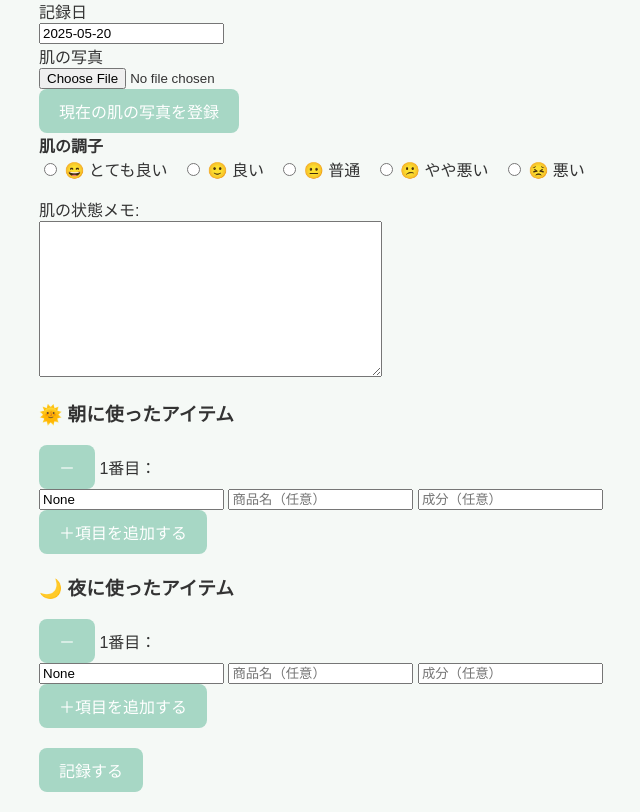
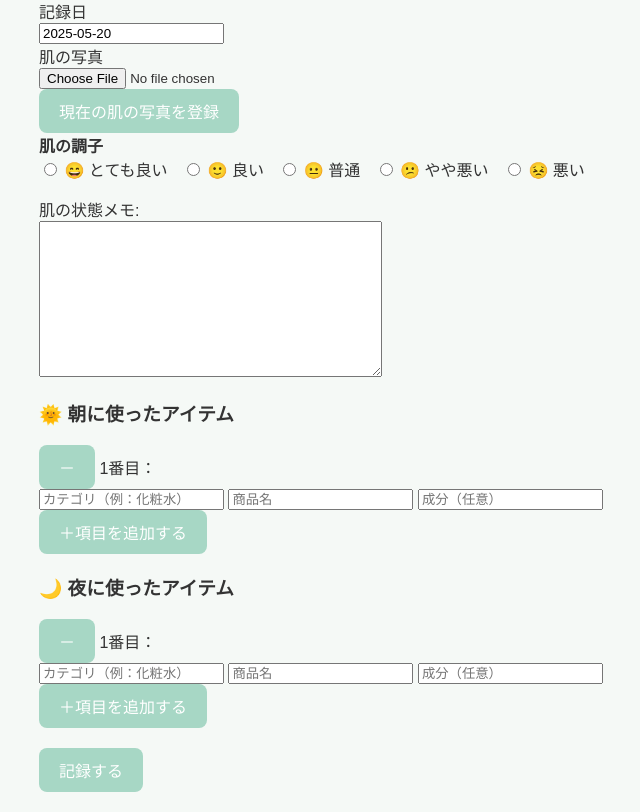
Before and after one commit to yui-mu/Epilog, a Django app: page /record/create/ in a window 1280 px wide. Shown: the part 226-1038 px from the top of the page, without its empty margins (201-841 px from the left). Run offline with Django 5.2, Linux system fonts and the light colour scheme; the visitor is signed in with stand-in values (Sample User, id 1); data that the repository does not hold is empty.

Commit message:
fix: カテゴリ欄にNoneが表示される問題を修正（記述式+プレースホルダー対応）

```diff
--- a/epilog/Epilogapp/templates/record_form.html
+++ b/epilog/Epilogapp/templates/record_form.html
@@ -87,7 +87,7 @@ document.addEventListener("DOMContentLoaded", function () {
         <label class="item-label">${count + 1}番目：</label>
       </div>
       <input type="text" class="${prefix}-input-category" value="${category}" placeholder="カテゴリ（例：化粧水）">
-      <input type="text" class="${prefix}-input-name" value="${name}" placeholder="商品名（任意）">
+      <input type="text" class="${prefix}-input-name" value="${name}" placeholder="商品名">
       <input type="text" class="${prefix}-input-ingredient" value="${ingredient}" placeholder="成分（任意）">
     `;
     container.appendChild(row);
@@ -136,7 +136,7 @@ document.addEventListener("DOMContentLoaded", function () {
 
     items.forEach((item, index) => {
       const parts = item.split(':');
-      const category = parts[0] || '';
+      const category = (parts[0] && parts[0] !== 'None') ? parts[0] : '';
       const name = parts[1] || '';
       const ingredient = parts[2] || '';
       addItem(sectionId, prefix, category, name, ingredient);
```
